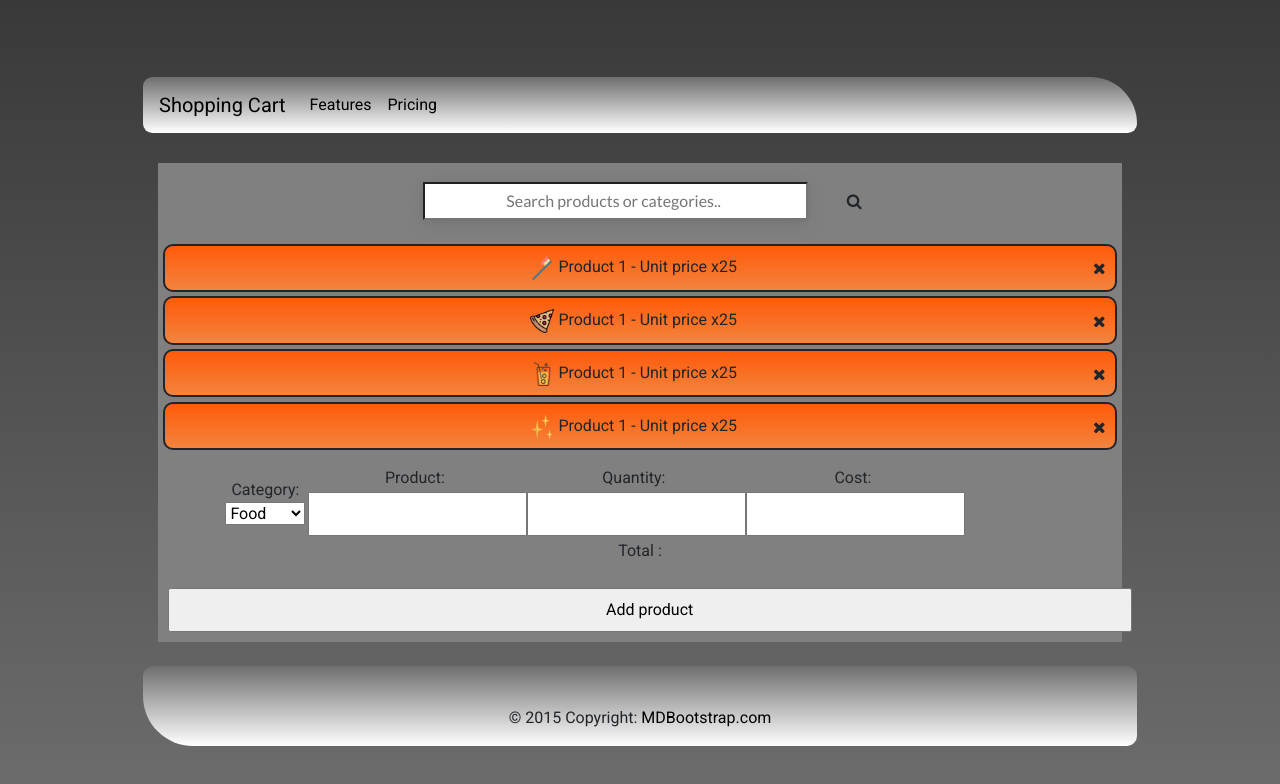
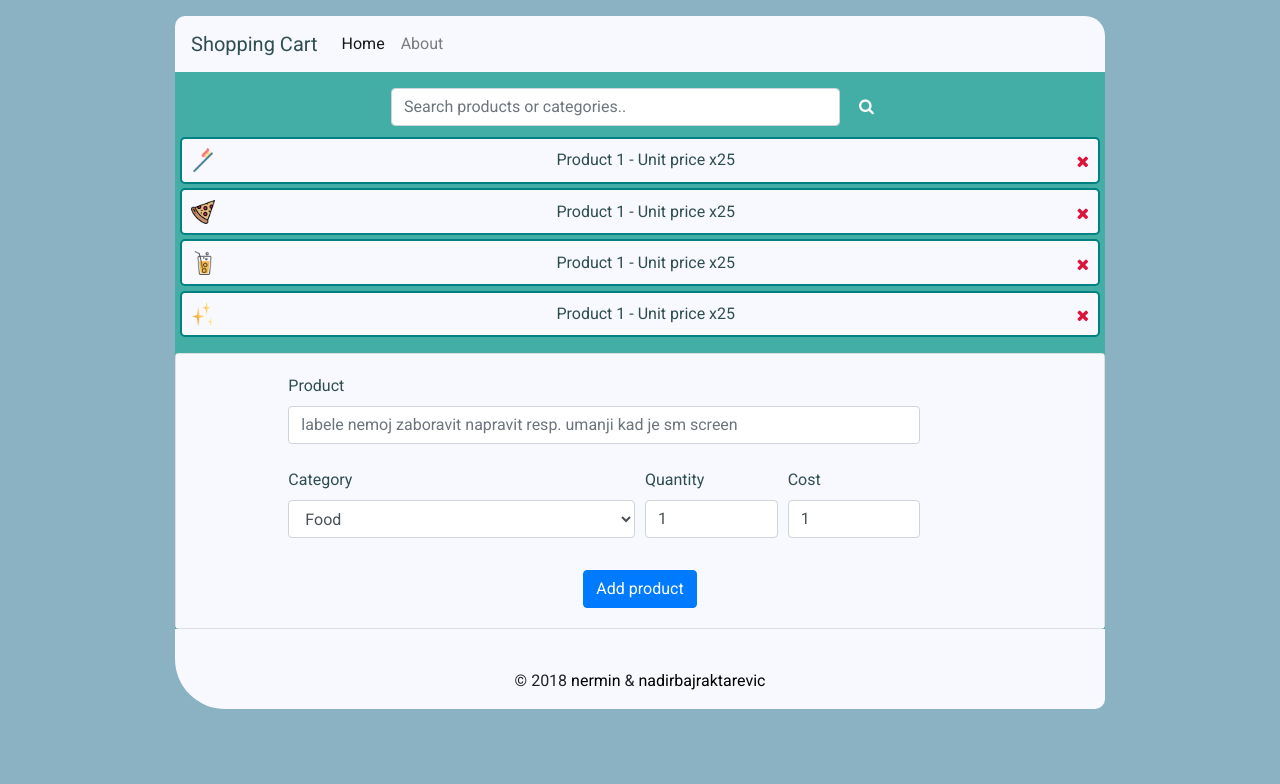
Before and after one commit to noxyb0x/Shopping-List-app, a website: page public/index.html in a window 1280 px wide. Drawn offline with nearby package versions, Linux system fonts and the light colour scheme.

Commit message:
only footer and total-section left to fix

```diff
--- a/public/css/style.css
+++ b/public/css/style.css
@@ -1,44 +1,41 @@
 body{
-    background:linear-gradient(#393939,#6e6e6e);
+    background:#8bb2c2;
     text-align: center;
     font-family: 'Roboto', sans-serif;
     text-rendering: optimizeLegibility;
     -webkit-font-smoothing: antialiased;
     -moz-osx-font-smoothing: grayscale;
-} /* Iskomentarisi ovo u body-u prvo kad krenes uredjivat svaki segment zasebno !*/
+}
 
 #wrapper{
-width: 80%;
-margin: 6% auto;
-
+    max-width: 960px;
+    margin: 0px auto;
 }
 
-header{
-    color:black;
-    background:linear-gradient(#6e6e6e, white);
-    border-radius: 10px 50px 10px 10px;
-    margin-bottom:3%;
+.navbar-light{
+    background:ghostwhite;
+    border-top-left-radius: 10px;
+    border-top-right-radius: 20px;
 }
-a {
+.nav-item{
+    text-align: left;
+}
+
+a{
     color:black;
 }
+
 #sredina{
-    width:97%;
-    margin: 0px auto;
-    background-color: grey;
+    background-color: #42aea6;
 }
-#caption{
 
-}
 /* SEARCH BAR */
-#searchCat{
 
-}
 #searchProducts{
     text-align:center;
-    width:40%;
-    margin: 2%;
-    padding:0.5%;
+    max-width: 80%;
+    margin: 10px;
+    padding: 5px;
     box-shadow: 0 5px 20px rgba(50,50,93,.1),0 0.5px 5px rgba(0,0,0,.07);
     font-family: "Lato";
 }
@@ -49,45 +46,40 @@ a {
 }
 #magnifier{
     padding: 15px;
+    color:white;
 }
 /* --------------------- */
 
 /*------- MAIN CONTENT -- PRODUCTS -----*/
-main{
 
-}
 ul {
     padding: 0;
     list-style-type: none;
 }
-
-
-#main-list{
-
-
-}
 .product{
-    list-style: none;
-    border-radius: 10px 10px 10px 10px;
+    border-radius: 5px 5px 5px 5px;
     padding:1%;
     border-style:solid;
     border-width:2px;
     width:99%;
     margin:0.5% auto;
-    background:linear-gradient(#ff5a09, #f3843e);
-
-
+    background: ghostwhite;
+    border-color: teal;
 }
 .product p{
     margin: 0 auto;
     max-width: 100%;
+    color:darkslategrey;
+}
+.product p:hover{
+    cursor: pointer;
 }
 .category{
     cursor: pointer;
     max-width: 24px;
     max-height: 24px;
-    display: inline-block;
     color: white;
+    float:left;
 }
 .category:hover{
     max-width: 40px;
@@ -96,38 +88,47 @@ ul {
 .removeProduct{
     cursor: pointer;
     float: right;
+    color:crimson;
     margin-top: 5px;
 }
 .removeProduct:hover{
-    transform: translateY(-1px);
+    transform: translateY(-3px);
 }
 /* --------------------- */
 
 /* ADD ELEMENT AREA */
-#addElement{
-    width:100%;
-    text-align:right;
-    margin-left:7%;
+#addElement .form-group{
+    text-align: left;
+}
+#addElement label{
+    color: darkslategray;
+}
+#addElement .card-body{
+    background-color: ghostwhite;
 }
 #addElement #submitBtn{
 
 }
-input {
-        float: center;
-        margin:1%;
-        width: 100%;
-        padding: .5em 1em;
-        }
+/* initially remove up and down arrows from number fields in form */
+input[type="number"] {
+    -moz-appearance: textfield;
+}
+input[type="number"]:focus {
+    -moz-appearance: number-input;
+}
+
+/*-----------------*/
+/* TOTAL AREA */
+#total{
+}
+/*-----------------*/
+
+/* FOOTER */
 
 
-
-/*-----------------*/
-#total{
-
-}
-
 footer{
-    border-radius: 10px 10px 10px 50px;
-    background:linear-gradient(#6e6e6e, white );
+    border-bottom-right-radius: 10px;
+    border-bottom-left-radius: 50px;
+    background:ghostwhite;
 }
 /* --------------------- */
--- a/public/index.html
+++ b/public/index.html
@@ -1,33 +1,41 @@
 <!DOCTYPE html>
 <html lang="en">
+
 <head>
     <meta charset="UTF-8">
     <meta name="viewport" content="width=device-width, initial-scale=1.0, shrink-to-fit=no">
     <meta http-equiv="X-UA-Compatible" content="ie=edge">
     <title>Shopping Cart App</title>
     <link rel="stylesheet" href="../bootstrap/css/bootstrap.css">
-    <link rel="stylesheet" href="css/style.css"> <!-- main css file -->
+    <link rel="stylesheet" href="css/style.css">
+    <!-- main css file -->
     <link rel="stylesheet" href="https://maxcdn.bootstrapcdn.com/font-awesome/4.7.0/css/font-awesome.min.css">
     <link href="https://fonts.googleapis.com/css?family=Lato|Roboto" rel="stylesheet">
     <!-- boostrap files below -->
-    <script src="https://code.jquery.com/jquery-3.2.1.slim.min.js" integrity="sha384-KJ3o2DKtIkvYIK3UENzmM7KCkRr/rE9/Qpg6aAZGJwFDMVNA/GpGFF93hXpG5KkN" crossorigin="anonymous"></script>
+    <script src="https://code.jquery.com/jquery-3.2.1.slim.min.js" integrity="sha384-KJ3o2DKtIkvYIK3UENzmM7KCkRr/rE9/Qpg6aAZGJwFDMVNA/GpGFF93hXpG5KkN"
+        crossorigin="anonymous"></script>
     <script src="../bootstrap/js/bootstrap.bundle.js"></script>
 </head>
+
 <body>
-<div class = "container" id="wrapper">
+    <div class="container" id="wrapper">
         <header>
-        <nav class="navbar navbar-expand-lg">
-            <a class="navbar-brand" href="#">Shopping Cart</a>
-            <button class="navbar-toggler" type="button" data-toggle="collapse" data-target="#navbarNav" aria-controls="navbarNav" aria-expanded="false" aria-label="Toggle navigation">
+            <nav class="navbar navbar-expand-lg navbar-light mt-3">
+                <a class="navbar-brand" href="#" style="color:darkslategray;">Shopping Cart</a>
+                <button class="navbar-toggler" type="button" data-toggle="collapse" data-target="#navbarToggler" aria-controls="navbarToggler"
+                    aria-expanded="false" aria-label="Toggle navigation">
                     <span class="navbar-toggler-icon"></span>
                 </button>
-            <div class="collapse navbar-collapse" id="navbarNav">
-              <ul class="navbar-nav">
-                <li class="nav-item">
-                  <a class="nav-link" href="#">Features</a>
+
+                <div class="collapse navbar-collapse" id="navbarToggler">
+                    <ul class="navbar-nav mr-auto">
+                        <li class="nav-item active">
+                            <a class="nav-link" href="#">Home
+                                <span class="sr-only">(current)</span>
+                            </a>
                         </li>
                         <li class="nav-item">
-                  <a class="nav-link" href="#">Pricing</a>
+                            <a href="#" class="nav-link">About</a>
                         </li>
                     </ul>
                 </div>
@@ -35,8 +43,11 @@
         </header>
         <div id="sredina">
             <section id="searchCat">
-         <input type="search" id="searchProducts" name="q" placeholder="Search products or categories.." size="30" >
-         <i class="fa fa-search" id="magnifier" ></i>
+                <div class="form-group mx-sm-3 mb-2">
+                    <input type="search" class="form-control w-50 d-inline-block mt-3" name="q" placeholder="Search products or categories.."
+                        size="30">
+                    <i class="fa fa-search" id="magnifier"></i>
+                </div>
             </section>
             <main>
                 <ul id="main-list">
@@ -72,57 +83,56 @@
                 </ul>
             </main>
             <section id="addElement">
-
-                <form id="addProducts" form class="form-inline">
-<div class="ofoono">
-                   <label for="pCategory">Category: </label>
-                   <select name="categories" id="pCategory" class="forma">
+                <div class="card">
+                    <div class="card-body">
+                        <form id="addProducts">
+                            <div class="form-row mx-sm-3 mb-2">
+                                <div class="form-group col-sm-9 offset-sm-1 col-12">
+                                    <label for="pName">Product</label>
+                                    <input type="text" id="pName" class="form-control" placeholder="labele nemoj zaboravit napravit resp. umanji kad je sm screen">
+                                </div>
+                            </div>
+                            <div class="form-row mx-sm-3 mb-2">
+                                <div class="form-group col-sm-5 offset-sm-1 col-6">
+                                    <label for="pCategory">Category</label>
+                                    <select name="categories" class="form-control" id="pCategory">
                                         <option value="food">Food</option>
                                         <option value="drinks">Drinks</option>
                                         <option value="hygiene">Hygiene</option>
                                         <option value="other">Other</option>
                                     </select>
                                 </div>
-<div class="ofoono2">
-                <label for="pName">Product: </label>
-                   <input type="text" id="pName">
+                                <div class="form-group col-sm-2 col-3">
+                                    <label for="pQty">Quantity</label>
+                                    <input type="number" name="productQuant" id="pQty" class="form-control" value="1" min = 1>
                                 </div>
-<div class="onoofo3">
-                   <label for="pQty">Quantity:</label>
-                   <input type="number" name="productQuant" id="pQty">
+                                <div class="form-group col-sm-2 col-3">
+                                    <label for="pCost">Cost</label>
+                                    <input type="number" name="productCost" id="pCost" class="form-control" value="1" min = 0.1>
                                 </div>
-<div class="onoofo4">
-                   <label for="pCost">Cost: </label>
-                   <input type="number" name="productCost" id="pCost">
                             </div>
-
+                            <input type="submit" value="Add product" id="submitBtn" class="btn btn-primary mx-auto mt-2">
                         </form>
-
+                    </div>
+                </div>
+            </section>
+            <section id="total">
 
             </section>
-<section id="total"><p>Total : </p>
-    <input type="submit" value="Add product" id="submitBtn"></section>
         </div>
-    <footer class="page-footer font-small blue pt-4 mt-4">
-
-            <!--Footer Links-->
+        <!-- sredina -->
+        <footer class="page-footer font-small blue pt-4">
             <div class="container-fluid text-center text-md-left">
                 <div class="footer-copyright py-3 text-center">
                     <div class="container-fluid">
-                    © 2015 Copyright: <a href="https://mdbootstrap.com/material-design-for-bootstrap/"> MDBootstrap.com </a>
-
+                        © 2018
+                        <a href="https://github.com/noxyb0x">nermin</a> & <a href="https://github.com/nadirbajraktarevic">nadirbajraktarevic</a>
                     </div>
                 </div>
             </div>
+        </footer>
+    </div>
+    <!-- container -->
+</body>
 
-
-            <!--/.Copyright-->
-
-        </footer>
-
-</div>
-
-
-
-</body>
 </html>
```
Lines whose indentation alone changed are shown as unchanged.
